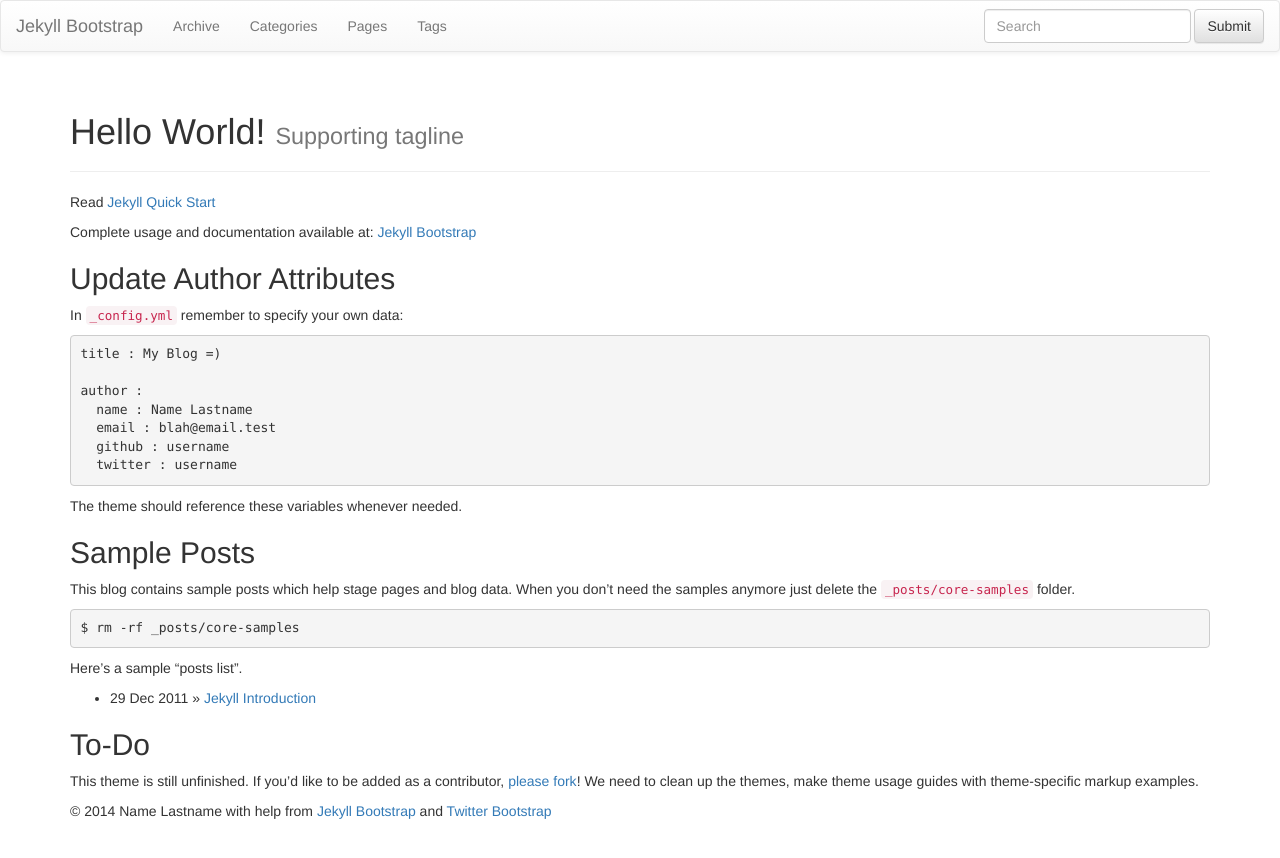
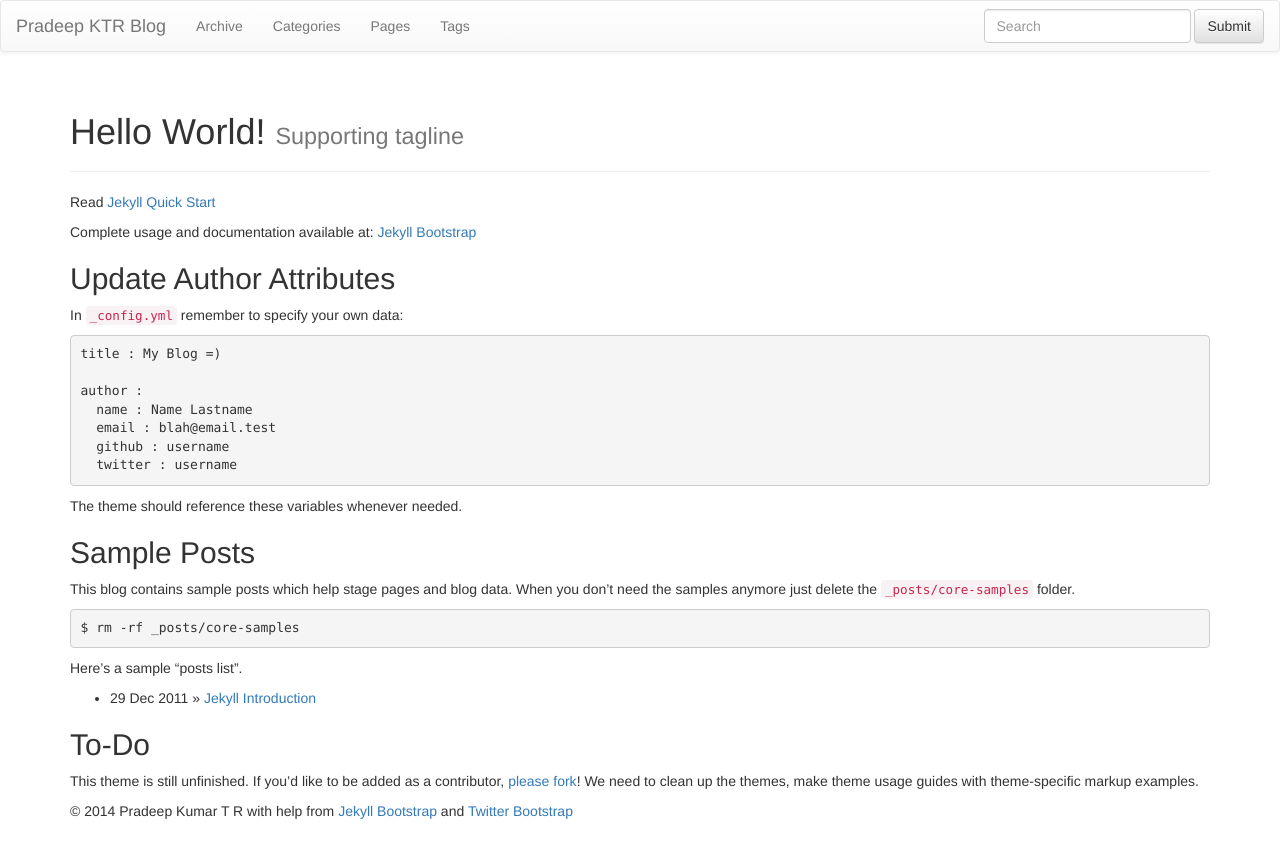
Before and after one commit to pkumar/pkumar.github.io, a Jekyll site: the page built from index.md, in a window 1280 px wide. Shown: the top 858 px of the page. Built offline with Jekyll 4.4.1, drawn with Linux system fonts in a browser that asks for light colours; nearby versions of some CDN libraries; library files that are not in the unit come from our copies.

Commit message:
Config modified

```diff
--- a/_config.yml
+++ b/_config.yml
@@ -8,14 +8,14 @@ highlighter: pygments
 # Themes are encouraged to use these universal variables
 # so be sure to set them if your theme uses them.
 #
-title : Jekyll Bootstrap
-tagline: Site Tagline
+title : Pradeep KTR Blog
+tagline: Tech Blog
 author :
-  name : Name Lastname
-  email : blah@email.test
-  github : username
-  twitter : username
-  feedburner : feedname
+  name : Pradeep Kumar T R
+  email : pradeepktr@aim.com
+  github : pkumar
+  twitter : pradeepktr84
+  feedburner : notapplicable
 
 # The production_url is only used when full-domain names are needed
 # such as sitemap.txt
@@ -25,7 +25,7 @@ author :
 # Else if you are pushing to username.github.io, replace with your username.
 # Finally if you are pushing to a GitHub project page, include the project name at the end.
 #
-production_url : http://username.github.io
+production_url : http://pkumar.github.io
 
 # All Jekyll-Bootstrap specific configurations are namespaced into this hash
 #
```
